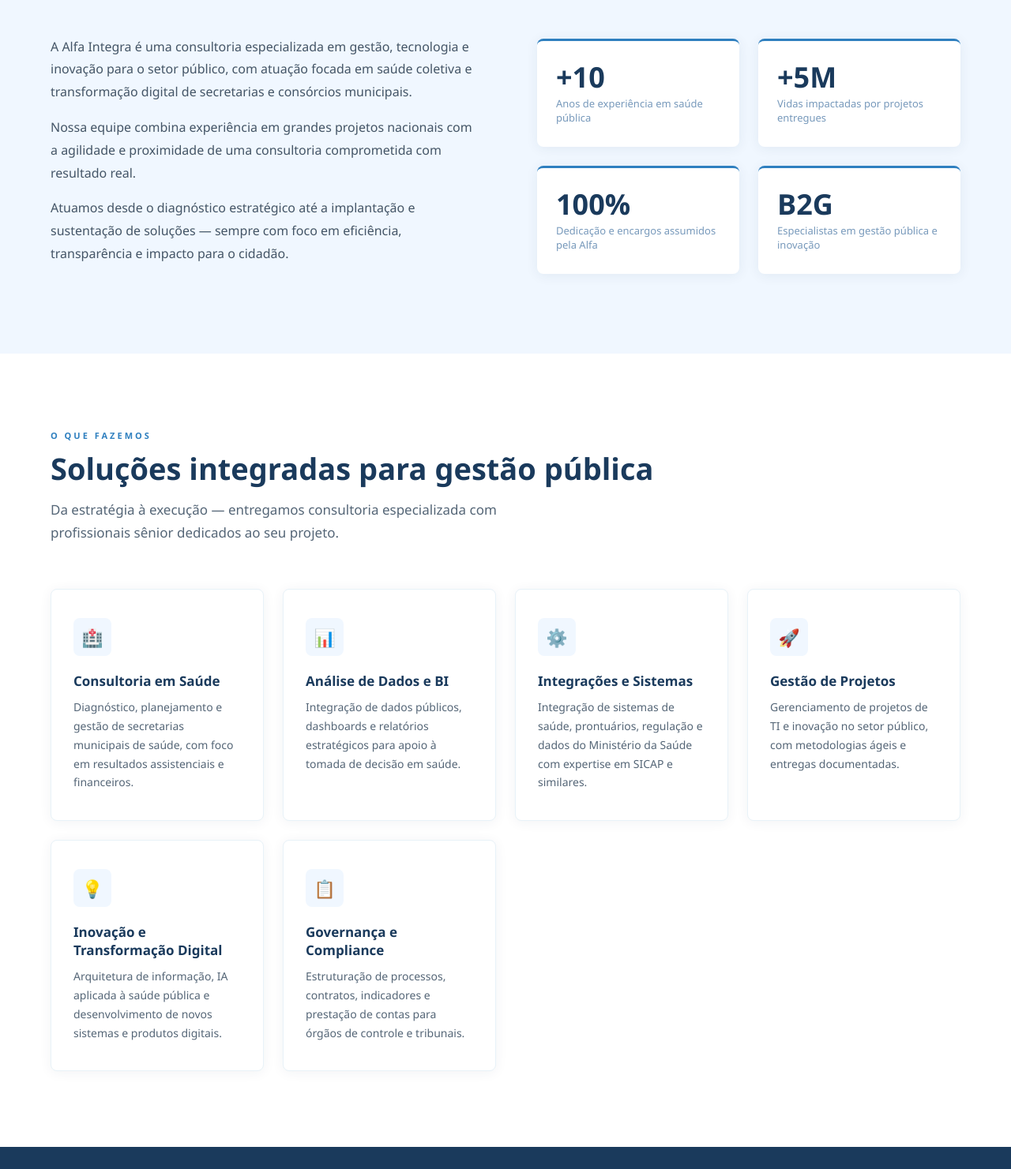
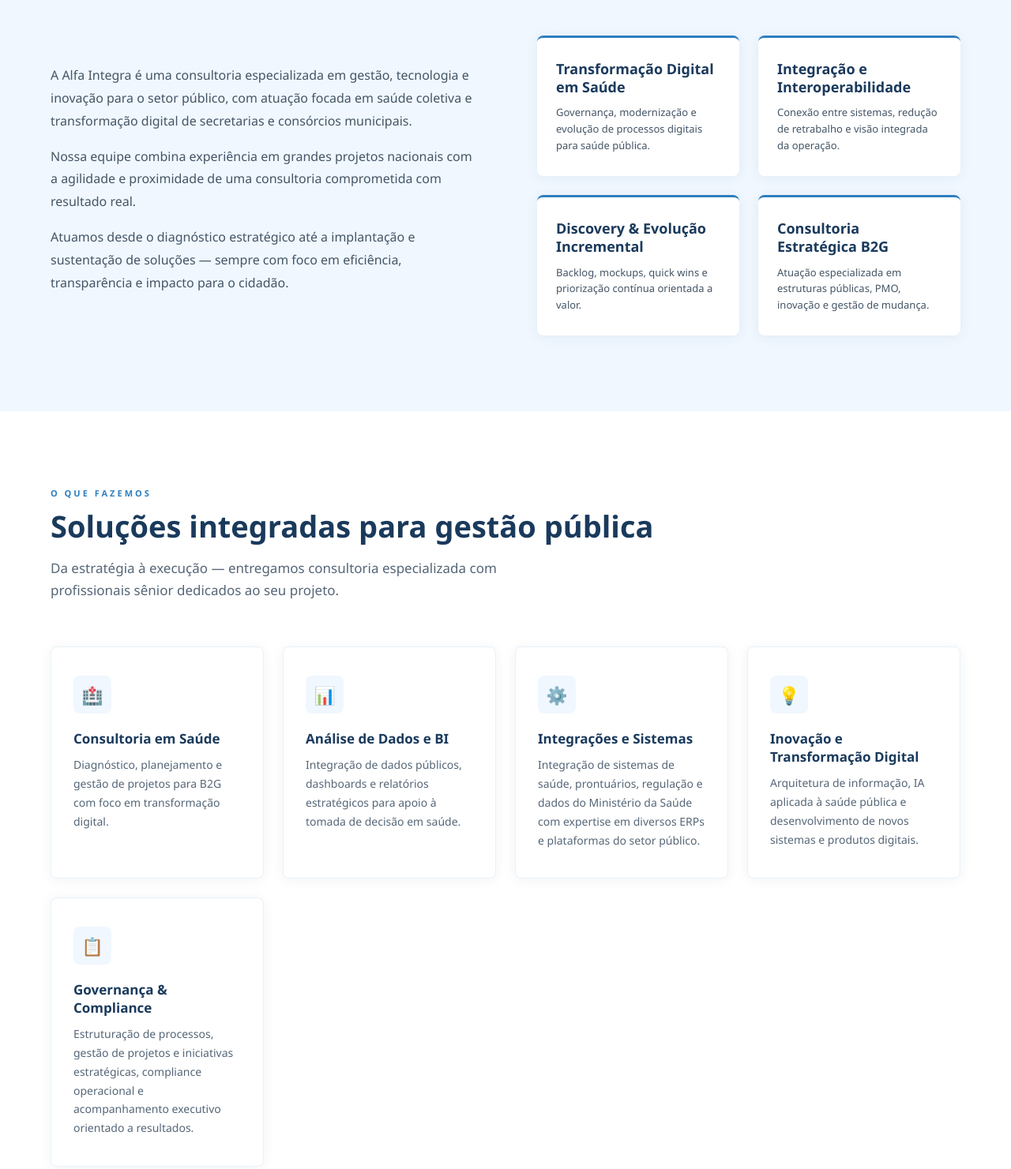
Before and after one commit to FFJohansen/Alfa-site, a website: page index.html in a window 1280 px wide. Shown: the part 980-2461 px from the top of the page at 79% size. Drawn offline with Linux system fonts and the light colour scheme.

Commit message:
Add files via upload

```diff
--- a/index.html
+++ b/index.html
@@ -263,20 +263,20 @@
     </div>
     <div class="sobre-stats">
       <div class="stat-card">
-        <div class="stat-num">+10</div>
-        <div class="stat-label">Anos de experiência em saúde pública</div>
+        <div class="stat-num" style="font-size:18px; line-height:1.3;">Transformação Digital em Saúde</div>
+        <div class="stat-label" style="margin-top:10px; font-size:13px; line-height:1.6; color:#445566;">Governança, modernização e evolução de processos digitais para saúde pública.</div>
       </div>
       <div class="stat-card">
-        <div class="stat-num">+5M</div>
-        <div class="stat-label">Vidas impactadas por projetos entregues</div>
+        <div class="stat-num" style="font-size:18px; line-height:1.3;">Integração e Interoperabilidade</div>
+        <div class="stat-label" style="margin-top:10px; font-size:13px; line-height:1.6; color:#445566;">Conexão entre sistemas, redução de retrabalho e visão integrada da operação.</div>
       </div>
       <div class="stat-card">
-        <div class="stat-num">100%</div>
-        <div class="stat-label">Dedicação e encargos assumidos pela Alfa</div>
+        <div class="stat-num" style="font-size:18px; line-height:1.3;">Discovery & Evolução Incremental</div>
+        <div class="stat-label" style="margin-top:10px; font-size:13px; line-height:1.6; color:#445566;">Backlog, mockups, quick wins e priorização contínua orientada a valor.</div>
       </div>
       <div class="stat-card">
-        <div class="stat-num">B2G</div>
-        <div class="stat-label">Especialistas em gestão pública e inovação</div>
+        <div class="stat-num" style="font-size:18px; line-height:1.3;">Consultoria Estratégica B2G</div>
+        <div class="stat-label" style="margin-top:10px; font-size:13px; line-height:1.6; color:#445566;">Atuação especializada em estruturas públicas, PMO, inovação e gestão de mudança.</div>
       </div>
     </div>
   </div>
@@ -291,7 +291,7 @@
     <div class="servico-card">
       <div class="servico-icon">🏥</div>
       <h3>Consultoria em Saúde</h3>
-      <p>Diagnóstico, planejamento e gestão de secretarias municipais de saúde, com foco em resultados assistenciais e financeiros.</p>
+      <p>Diagnóstico, planejamento e gestão de projetos para B2G com foco em transformação digital.</p>
     </div>
     <div class="servico-card">
       <div class="servico-icon">📊</div>
@@ -301,13 +301,9 @@
     <div class="servico-card">
       <div class="servico-icon">⚙️</div>
       <h3>Integrações e Sistemas</h3>
-      <p>Integração de sistemas de saúde, prontuários, regulação e dados do Ministério da Saúde com expertise em SICAP e similares.</p>
+      <p>Integração de sistemas de saúde, prontuários, regulação e dados do Ministério da Saúde com expertise em diversos ERPs e plataformas do setor público.</p>
     </div>
-    <div class="servico-card">
-      <div class="servico-icon">🚀</div>
-      <h3>Gestão de Projetos</h3>
-      <p>Gerenciamento de projetos de TI e inovação no setor público, com metodologias ágeis e entregas documentadas.</p>
-    </div>
+
     <div class="servico-card">
       <div class="servico-icon">💡</div>
       <h3>Inovação e Transformação Digital</h3>
@@ -315,8 +311,8 @@
     </div>
     <div class="servico-card">
       <div class="servico-icon">📋</div>
-      <h3>Governança e Compliance</h3>
-      <p>Estruturação de processos, contratos, indicadores e prestação de contas para órgãos de controle e tribunais.</p>
+      <h3>Governança & Compliance</h3>
+      <p>Estruturação de processos, gestão de projetos e iniciativas estratégicas, compliance operacional e acompanhamento executivo orientado a resultados.</p>
     </div>
   </div>
 </section>
```
